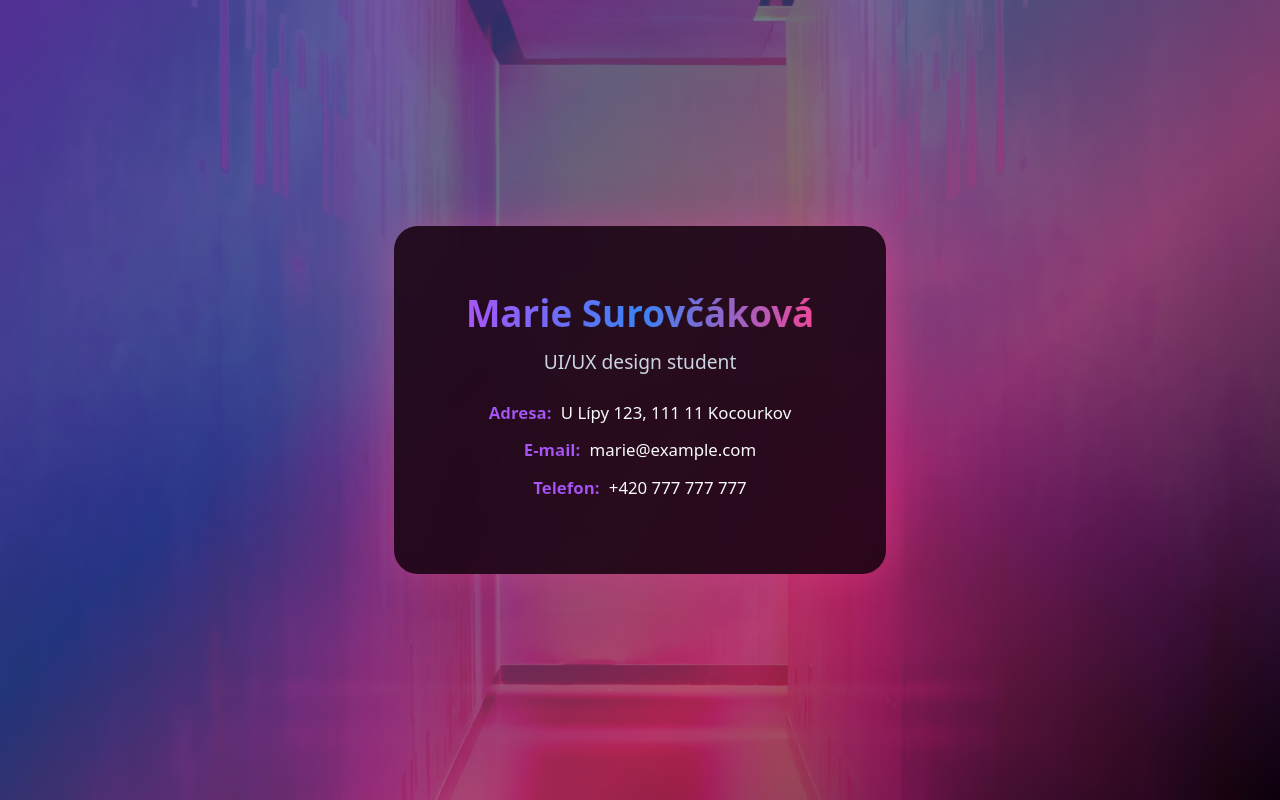
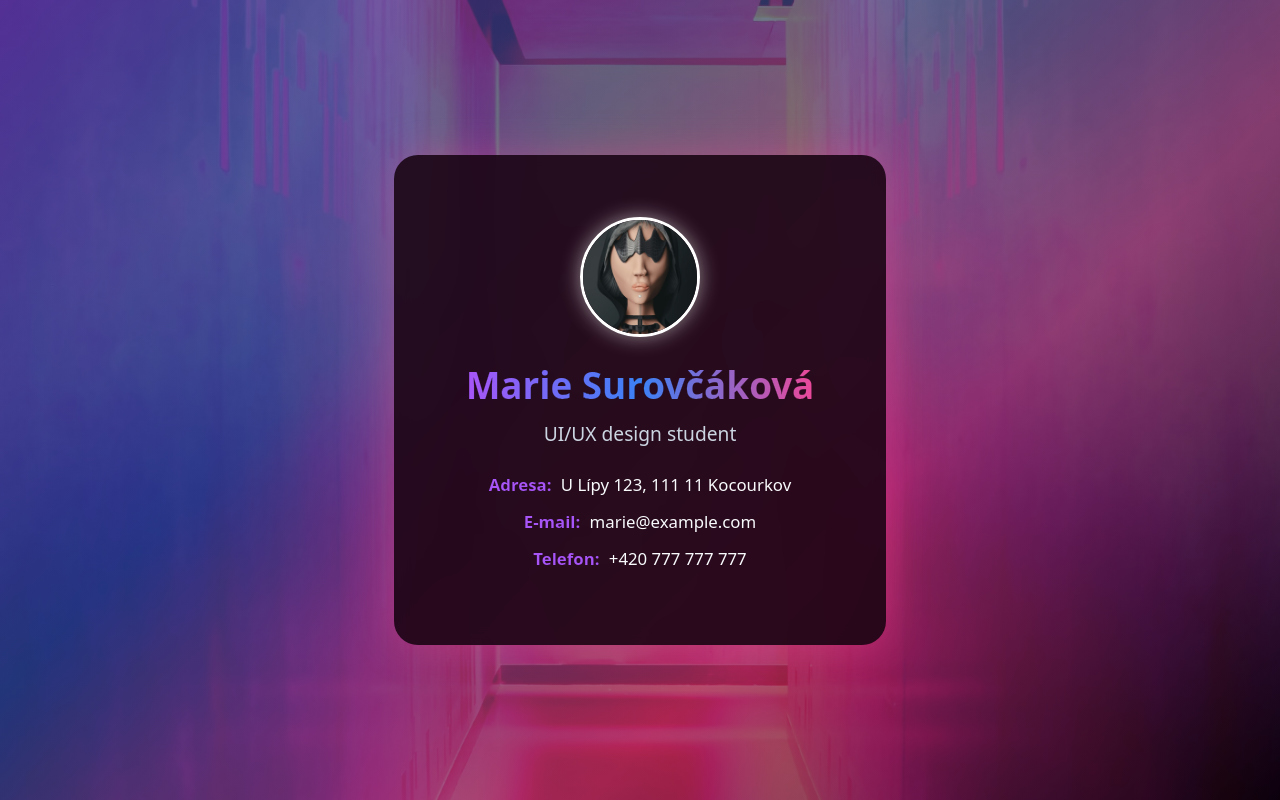
Before and after one commit to MarieSurovcakova/ukol_vizitka, a plain HTML site: page index.html in a window 1280 px wide. Drawn offline with Linux system fonts and the light colour scheme.

Commit message:
add avatar

```diff
--- a/index.html
+++ b/index.html
@@ -11,6 +11,7 @@
 
     <main id="main-wrapper">
       <section id="card" class="gradient-border">
+        <img src="img/avatar.avif" alt="Profilová fotka" class="avatar" />
         <h1 class="name">Marie Surovčáková</h1>
         <p class="role">UI/UX design student</p>
         <div class="info">
--- a/style.css
+++ b/style.css
@@ -59,7 +59,21 @@ body::before {
   overflow: hidden;
   backdrop-filter: blur(8px);
 }
+.avatar {
+  width: 120px;
+  height: 120px;
+  object-fit: cover;
+  border-radius: 50%;
+  border: 3px solid white;
+  box-shadow: 0 0 20px rgba(255, 255, 255, 0.5);
+  margin-bottom: 18px;
+  transition: transform 0.3s ease, box-shadow 0.3s ease;
+}
 
+.avatar:hover {
+  transform: scale(1.05);
+  box-shadow: 0 0 30px rgba(236, 72, 153, 0.7);
+}
 .gradient-border {
   border: 12px solid transparent;
   background-origin: border-box;
```
Also changed, not shown: img/avatar.avif (added), img/efe-kurnaz-RnCPiXixooY-unsplash.jpg (deleted).
